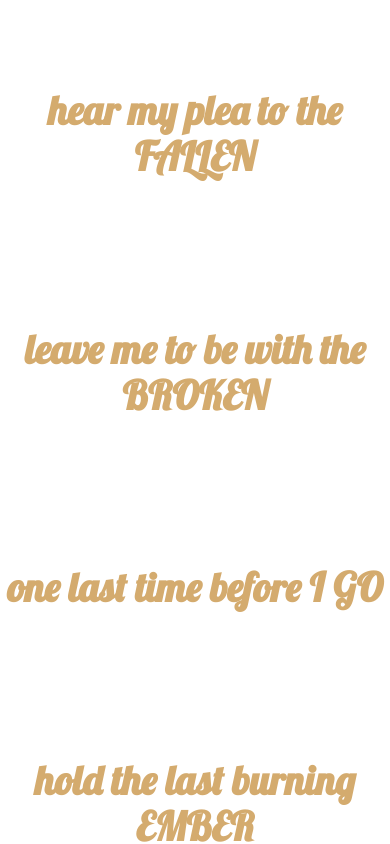
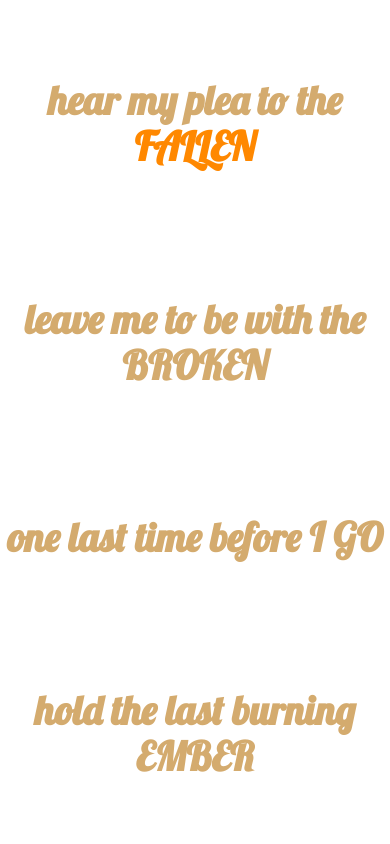
Before and after one commit to SeanLeblanc60/Typography-Project, a website built with Parcel: page index.html in a window 390 px wide. Shown: the top 844 px of the page. Built offline with nearby package versions, Linux system fonts and the light colour scheme; files whose address does not match are found by name.

Commit message:
trying to add span tag

```diff
--- a/css/main.css
+++ b/css/main.css
@@ -36,14 +36,19 @@ h1 {
 	background-size: cover;
 	background-image: url(Desktop/CSSZenGarden-main/Typography-Project/img/milky.jpeg);
 	color: rgb(212, 171, 110);
-	padding-top: 60px;
-	padding-bottom: 60px;
+	padding-top: 50px;
+	padding-bottom: 50px;
 }
 
 @media (max-width: 475px) {
   .lyric-word {
     font-size: 2.5rem;
   }
+
+  .big-text {
+	font-family: 'Lobster-Regular', sans-serif;
+	color: rgb(255, 136, 0);
+	}
 }
 
 /* responsive background color */
--- a/index.html
+++ b/index.html
@@ -27,7 +27,7 @@
 
 <body class="raleway-container">
   <div>
-	  <h1 class="lyric-word">hear my plea to the FALLEN</h1>
+	  <h1 class="lyric-word">hear my plea to the <span class="big-text">FALLEN</span></h1>
     <h1 class="lyric-word">leave me to be with the BROKEN</h1>
     <h1 class="lyric-word">one last time before I GO</h1>
     <h1 class="lyric-word">hold the last burning EMBER</h1>
```
